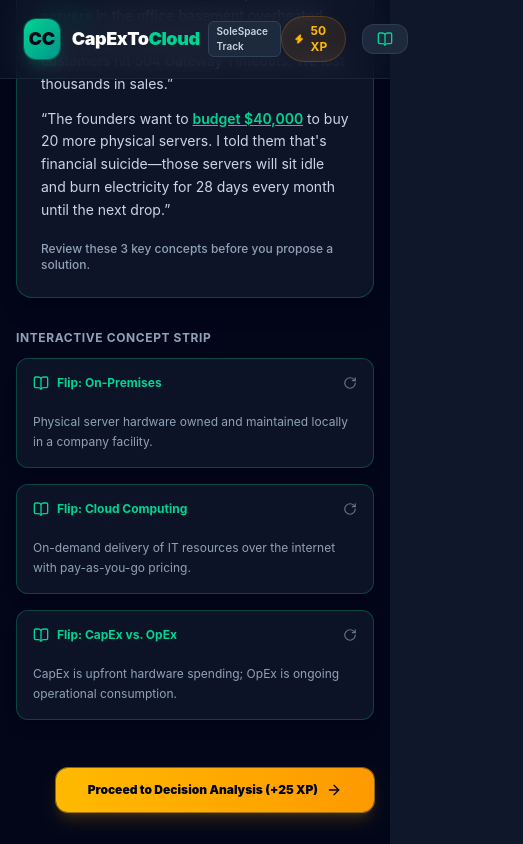
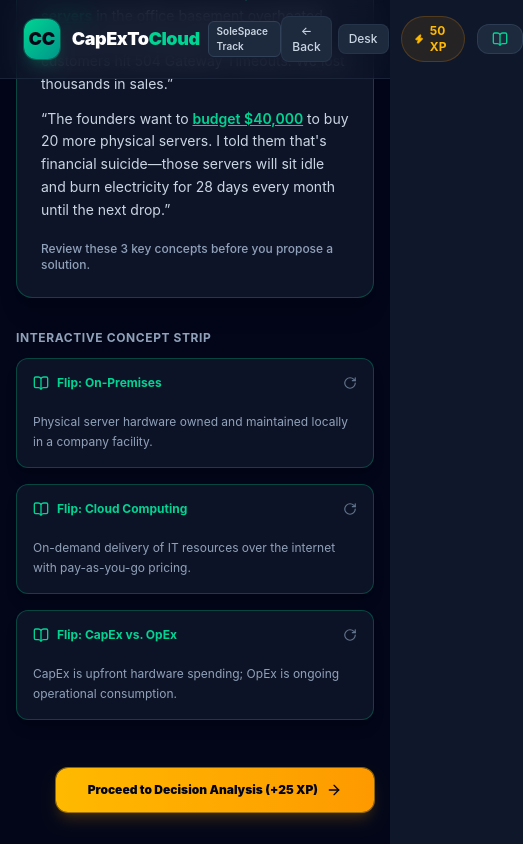
Before and after one commit to MsMasingita/CapExToCloud, a React (Vite) app: page / in a window 390 px wide. Both pictures are taken after a click on the button "Accept SoleSpace Assignment". Shown: the part 437-1281 px from the top of the page, 523 px wide, since content can reach past the window. Built offline with nearby package versions, Linux system fonts and the light colour scheme.

Commit message:
feat: integrate complete 8-screen path and restore top navbar Back and Return to Desk navigation

```diff
--- a/src/App.tsx
+++ b/src/App.tsx
@@ -1,3 +1,4 @@
+// src/App.tsx
 import { useState } from 'react';
 import { ScreenOnboarding } from './components/ScreenOnboarding';
 import { ScreenBriefing } from './components/ScreenBriefing';
@@ -10,12 +11,31 @@ import { ScreenGraduationTransfer } from './components/ScreenGraduationTransfer'
 import ResourceDrawer from './ResourceDrawer';
 import { Zap, BookOpen } from 'lucide-react';
 
+type ScreenType = 'onboarding' | 'briefing' | 'decision' | 'studylab' | 'glossary' | 'proposal' | 'defense' | 'transfer';
+
 export function App() {
-  const [currentScreen, setCurrentScreen] = useState<
-    'onboarding' | 'briefing' | 'decision' | 'studylab' | 'glossary' | 'proposal' | 'defense' | 'transfer'
-  >('onboarding');
+  const [currentScreen, setCurrentScreen] = useState<ScreenType>('onboarding');
   const [xp, setXp] = useState(50);
   const [isDrawerOpen, setIsDrawerOpen] = useState(false);
+
+  // Full screen sequence array covering your friend's complete 8-screen path
+  const screenSequence: ScreenType[] = [
+    'onboarding',
+    'briefing',
+    'decision',
+    'studylab',
+    'glossary',
+    'proposal',
+    'defense',
+    'transfer'
+  ];
+
+  const handleBack = () => {
+    const currentIndex = screenSequence.indexOf(currentScreen);
+    if (currentIndex > 0) {
+      setCurrentScreen(screenSequence[currentIndex - 1]);
+    }
+  };
 
   return (
     <div className="min-h-screen bg-slate-950 text-slate-100 flex flex-col font-sans selection:bg-emerald-500 selection:text-slate-950">
@@ -24,7 +44,8 @@ export function App() {
       <header className="border-b border-slate-800/80 bg-slate-900/60 backdrop-blur-md sticky top-0 z-40 px-6 py-4">
         <div className="max-w-7xl mx-auto flex items-center justify-between">
 
-          {/* Logo Lockup */}
+          {/* Left Side: Logo & Navigation Buttons */}
+          <div className="flex items-center gap-4">
             <div className="flex items-center gap-3">
               <div className="w-10 h-10 rounded-xl bg-gradient-to-br from-emerald-400 to-teal-600 flex items-center justify-center font-black text-slate-950 text-lg shadow-lg shadow-emerald-500/20 ring-1 ring-emerald-400/30">
                 CC
@@ -44,13 +65,55 @@ export function App() {
               </div>
             </div>
 
-          {/* Header Controls */}
-          <div className="flex items-center gap-4">
+            {/* Desktop Navigation Buttons (Shows when not on onboarding) */}
+            {currentScreen !== 'onboarding' && (
+              <div className="hidden md:flex items-center gap-2">
+                {/* Back Button: Step 1 step backward */}
+                <button
+                  onClick={handleBack}
+                  className="flex items-center gap-1.5 px-3 py-1.5 text-xs font-medium text-slate-300 bg-slate-800/80 hover:bg-slate-700 hover:text-white rounded-lg transition border border-slate-700/50 cursor-pointer"
+                >
+                  <span>← Back</span>
+                </button>
+
+                {/* Return to Desk Button: Direct to onboarding */}
+                <button
+                  onClick={() => setCurrentScreen('onboarding')}
+                  className="flex items-center gap-1.5 px-3 py-1.5 text-xs font-medium text-slate-300 bg-slate-800/80 hover:bg-slate-700 hover:text-white rounded-lg transition border border-slate-700/50 cursor-pointer"
+                >
+                  <span>Return to Desk</span>
+                </button>
+              </div>
+            )}
+          </div>
+
+          {/* Header Controls (XP & Resources) */}
+          <div className="flex items-center gap-3 md:gap-4">
+            {/* Mobile Navigation Buttons */}
+            {currentScreen !== 'onboarding' && (
+              <div className="md:hidden flex items-center gap-1.5">
+                <button
+                  onClick={handleBack}
+                  className="flex items-center gap-1 px-2.5 py-1.5 text-xs font-medium text-slate-300 bg-slate-800 hover:bg-slate-700 rounded-lg border border-slate-700/50 cursor-pointer"
+                >
+                  <span>← Back</span>
+                </button>
+                <button
+                  onClick={() => setCurrentScreen('onboarding')}
+                  className="flex items-center gap-1 px-2.5 py-1.5 text-xs font-medium text-slate-300 bg-slate-800 hover:bg-slate-700 rounded-lg border border-slate-700/50 cursor-pointer"
+                >
+                  <span>Desk</span>
+                </button>
+              </div>
+            )}
+
+            {/* XP Badge */}
             <div className="flex items-center gap-1.5 bg-amber-500/10 border border-amber-500/20 text-amber-400 px-3 py-1.5 rounded-full text-xs font-bold">
               <Zap className="w-4 h-4 fill-amber-400" />
               <span>{xp} XP</span>
             </div>
 
+            {/* Resources Button */}
             <button
               onClick={() => setIsDrawerOpen(true)}
               className="flex items-center gap-2 px-3.5 py-1.5 rounded-xl bg-slate-800 hover:bg-slate-700 text-slate-200 text-xs font-semibold border border-slate-700/80 transition-all cursor-pointer"
```
Lines whose indentation alone changed are shown as unchanged.
